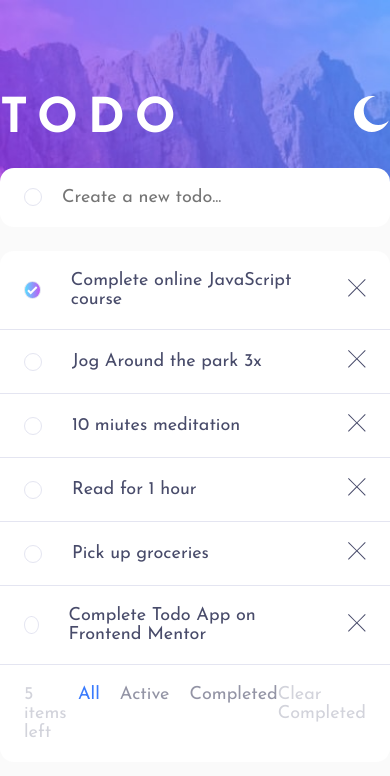
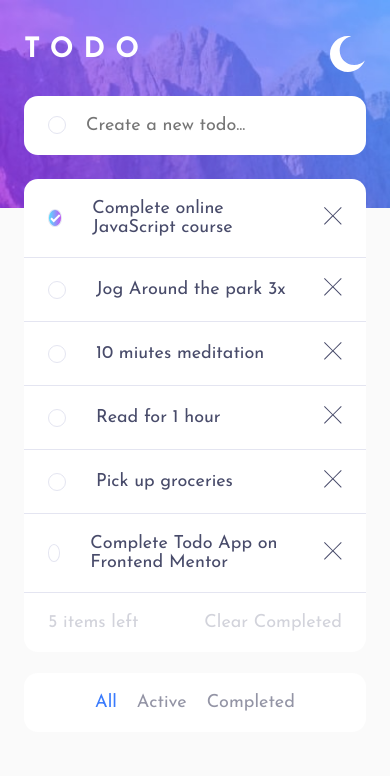
Before and after one commit to AlenaYarmak/todolist-test, a React (Create React App) app: page / in a window 390 px wide. Shown: the top 776 px of the page. Built offline with nearby package versions, Linux system fonts and the light colour scheme.

Commit message:
add drag and drop

```diff
--- a/src/components/TaskItem.tsx
+++ b/src/components/TaskItem.tsx
@@ -6,12 +6,44 @@ interface TaskItemProps {
     task: Task;
     onToggle: (id: string | number) => void;
     onRemove: (id: string | number) => void;
+    draggable?: boolean;
+    onDragStart?: (e: React.DragEvent, task: Task) => void;
+    onDragOver?: (e: React.DragEvent) => void;
+    onDragLeave?: (e: React.DragEvent) => void;
+    onDrop?: (e: React.DragEvent, task: Task) => void;
+    onDragEnd?: (e: React.DragEvent) => void;
+    isDragging?: boolean;
+    isDragOver?: boolean;
 }
 
-const TaskItem: React.FC<TaskItemProps> =({ task, onToggle, onRemove }) => {
+const TaskItem: React.FC<TaskItemProps> =({
+    task,
+    onToggle,
+    onRemove,
+    draggable = true,
+    onDragStart,
+    onDragOver,
+    onDragLeave,
+    onDrop,
+    onDragEnd,
+    isDragging,
+    isDragOver
+ }) => {
     const isCompleted = task.status === 'completed';
+
+    const handleDragStart = (e: React.DragEvent) => {
+        if (onDragStart) onDragStart(e, task);
+    };
+
     return (
-        <div className='task-list__item'>
+        <div
+            className='task-list__item'
+            draggable={draggable}
+            onDragStart={handleDragStart}
+            onDragOver={onDragOver}
+            onDragLeave={onDragLeave}
+            onDrop={(e) => onDrop && onDrop(e, task)}
+            onDragEnd={onDragEnd}>
             <Checkbox
                 checked={isCompleted}
                 onClick={() => onToggle(task.id)} />
--- a/src/components/TaskList.tsx
+++ b/src/components/TaskList.tsx
@@ -1,4 +1,4 @@
-import { useState } from 'react';
+import { useState, useRef } from 'react';
 import TaskItem from './TaskItem';
 import FilterBlock from './FilterBlock';
 import tasksData from './../data/tasksMockData.json';
@@ -12,7 +12,10 @@ interface TaskListProps {
 
 const TaskList: React.FC<TaskListProps> = ({ tasks, setTasks, clearCompleted }) => {
     const [filter, setFilter] = useState<'all' | 'active' | 'completed'>('all');
-    const activeTaskCounter = tasksData.tasks.filter(task => task.status === 'active').length;
+    const [draggedTaskId, setDraggedTaskId] = useState<string | number | null>(null);
+    const [dragOverTaskId, setDragOverTaskId] = useState<string | number | null>(null);
+
+    const activeTaskCounter = tasks.filter(task => task.status === 'active').length;
 
     const filteredTasks = tasks.filter(task => {
         if (filter === 'all') return true;
@@ -28,8 +31,59 @@ const TaskList: React.FC<TaskListProps> = ({ tasks, setTasks, clearCompleted })
     };
 
     const removeTask = (id: string | number) => {
-        setTasks(tasks.filter(task => task.id !== id))
-    }
+        setTasks(tasks.filter(task => task.id !== id));
+    };
+
+    const handleDragStart = (e: React.DragEvent, task: Task) => {
+        setDraggedTaskId(task.id);
+        e.dataTransfer.setData('text/plain', task.id.toString());
+    };
+
+    /* dnd */
+    const handleDragEnd = (e: React.DragEvent) => {
+        if (e.target instanceof HTMLElement) {
+            e.target.classList.remove('dragging');
+        }
+        /* setDraggedTaskId(null);
+        setDragOverTaskId(null); */
+    };
+
+    const handleDragOver = (e: React.DragEvent, task: Task) => {
+        /* allow browser to drop task */
+        e.preventDefault();
+        /* dont update state if dragged and dropped is the same task */
+        if (task.id === draggedTaskId) return;
+
+        setDragOverTaskId(task.id);
+    };
+
+    const handleDragLeave = () => {
+        setDragOverTaskId(null);
+    };
+
+    const handleDrop = (e: React.DragEvent, targetTask: Task) => {
+        e.preventDefault();
+        setDragOverTaskId(null);
+
+        const draggedId = draggedTaskId;
+        /* prevent trying to drop an item onto itself */
+        if (!draggedId || draggedId === targetTask.id) return;
+
+        const tasksCopy = [...tasks];
+
+        /* here define dragged and target id */
+        const draggedIndex = tasksCopy.findIndex(task => task.id === draggedId);
+        const targetIndex = tasksCopy.findIndex(task => task.id === targetTask.id);
+
+        if (draggedIndex === -1 || targetIndex === -1) return;
+
+        /* remove and insert in new place */
+        const [removed] = tasksCopy.splice(draggedIndex, 1);
+        tasksCopy.splice(targetIndex, 0, removed);
+
+        /* new order of tasks */
+        setTasks(tasksCopy);
+    };
 
     return (
         <div className='task-list'>
@@ -39,6 +93,14 @@ const TaskList: React.FC<TaskListProps> = ({ tasks, setTasks, clearCompleted })
                     key={task.id}
                     onToggle={toggleTaskStatus}
                     onRemove={removeTask}
+                    draggable={true}
+                    onDragStart={handleDragStart}
+                    onDragOver={(e) => handleDragOver(e, task)}
+                    onDragLeave={handleDragLeave}
+                    onDrop={(e) => handleDrop(e, task)}
+                    onDragEnd={handleDragEnd}
+                    isDragging={task.id === draggedTaskId}
+                    isDragOver={task.id === dragOverTaskId}
                 />
             ))}
             <div className='task-container'>
@@ -50,10 +112,10 @@ const TaskList: React.FC<TaskListProps> = ({ tasks, setTasks, clearCompleted })
                     className='task-clear'
                     onClick={clearCompleted}>
                         Clear Completed
-                    </div>
+                </div>
             </div>
         </div>
-    )
-}
+    );
+};
 
 export default TaskList;
--- a/src/styles/main.scss
+++ b/src/styles/main.scss
@@ -57,6 +57,7 @@
 .task-list {
     background-color: #FFF;
     border-radius: $border-radius;
+    position: relative;
     &__item {
         @include text;
         display: flex;
@@ -124,9 +125,25 @@
 }
 
 /* media */
-@media (min-width: 577px) {
-    .wrapper {
-        background-image: url('../assets/bg-desktop-light.jpg');
+@media (max-width: 768px) {
+    .container {
+        max-width: 500px;
+        padding: 46px 0px;
+    }
+
+    .filter {
+        &__container {
+            position: absolute;
+            bottom: -80px;
+            left: 50%;
+            transform: translateX(-50%);
+            background-color: #FFF;
+            width: 100%;
+            justify-content: center;
+            text-align: center;
+            padding: $spacing-s $spacing-m;
+            border-radius: $border-radius;
+        }
     }
 }
 
@@ -134,4 +151,19 @@
     .wrapper {
         background-image: url('../assets/bg-mobile-light.jpg');
     }
+    .container {
+        max-width: calc(100% - 2 * $spacing-m);
+        padding: 36px 0px;
+    }
+    .header {
+        &__title {
+            font-size: 28px;
+        }
+    }
 }
+
+@media (min-width: 577px) {
+    .wrapper {
+        background-image: url('../assets/bg-desktop-light.jpg');
+    }
+}
```
